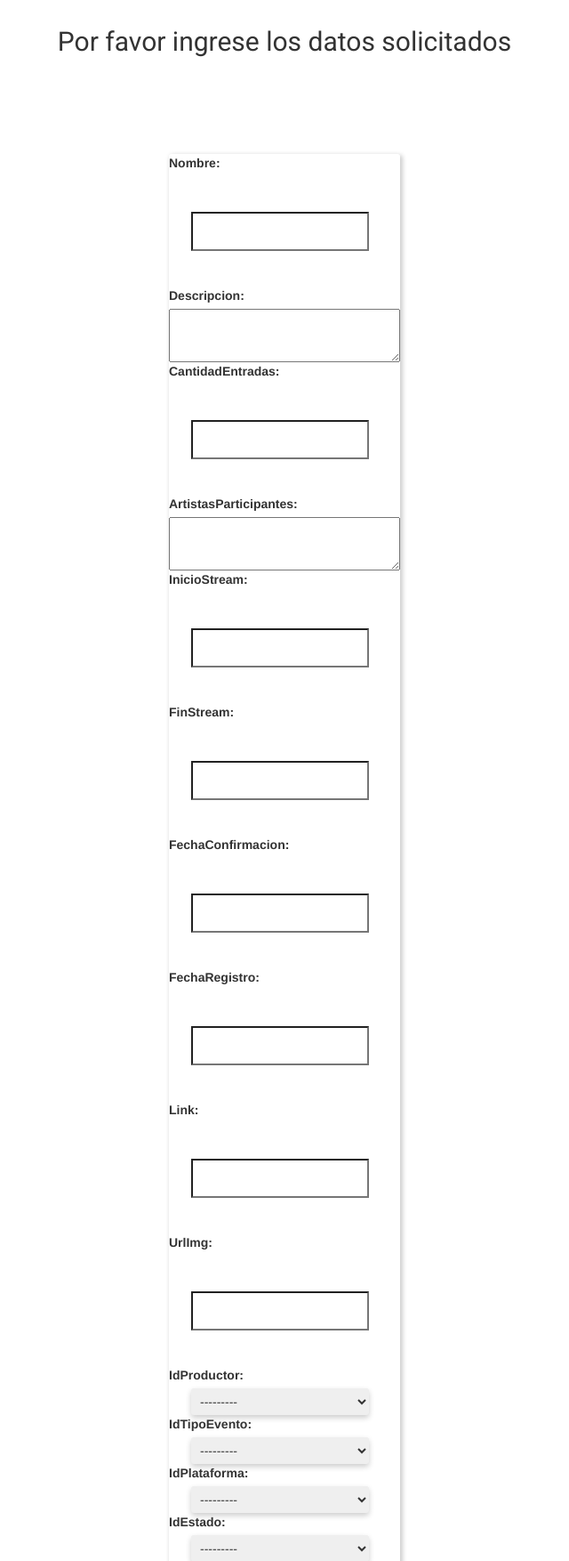
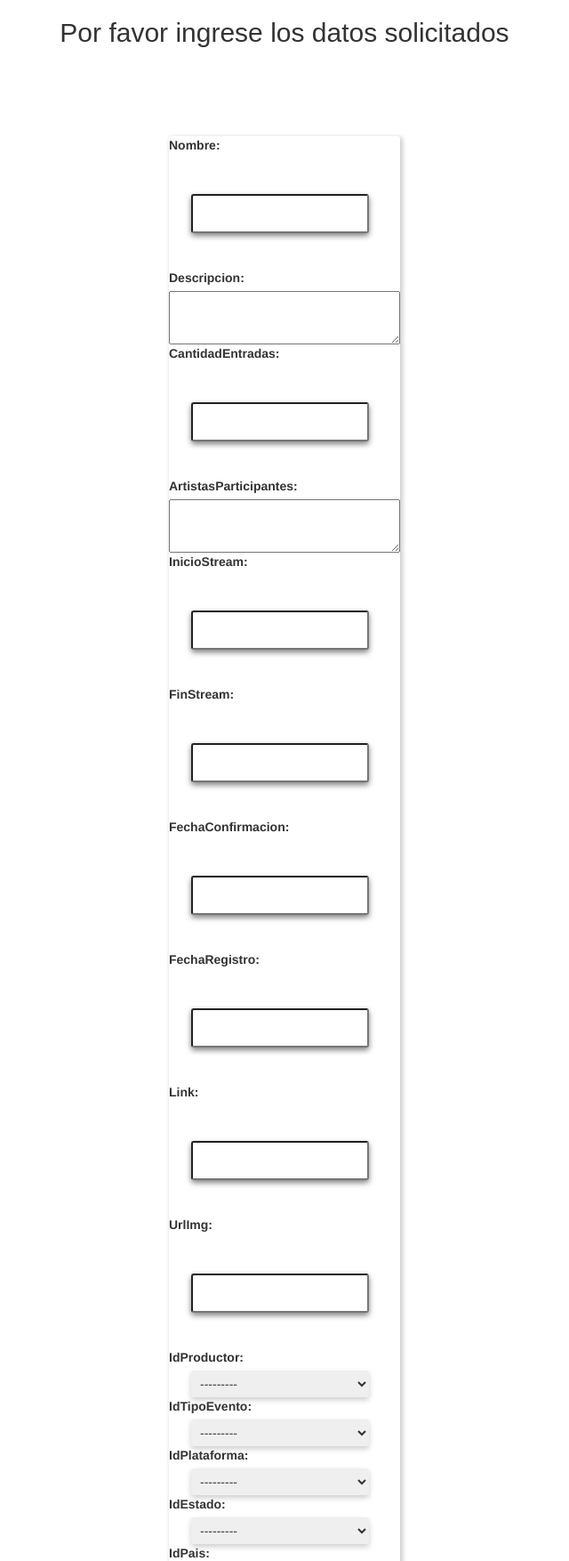
Before and after one commit to TomiGenari/Proyecto-Streaming, a Django app: page / in a window 1280 px wide. Shown: the part 62-1816 px from the top of the page at 89% size, without its empty margins (320-960 px from the left). Run offline with Django 4.2, Linux system fonts and the light colour scheme; data comes from the database, SQL or seed files in the repository; both versions use the stored data as it was after the commit; some libraries are stand-ins or nearby versions.

Commit message:
cambios en html

```diff
--- a/Config/templates/main.html
+++ b/Config/templates/main.html
@@ -57,14 +57,8 @@
   display: block;
   border: round;
   padding: 10px 0;
-  border-bottom: solid 1px color;
-  transition: all 0.3s cubic-bezier(.64,.09,.08,1);
-  background: linear-gradient(to bottom, rgba(255,255,255,0) 96%, color 4%);
-  background-position: -200px 0;
-  background-size: 200px 100%;
-  background-repeat: no-repeat;
-  color: darken(color, 20%);
-
+  border-radius: 3px;
+  box-shadow: 0 3px 6px 0 rgba(0,0,0,0.5);
   }
 
 select{
@@ -89,19 +83,7 @@
   box-shadow: 0 3px 6px 0 rgba(0,0,0,0.2);
 
 }
-h2{
-  font-family: 'Roboto';
-  display: block;
-  border: round;
-  padding: 10px 0;
-  border-bottom: solid 1px color;
-  transition: all 0.3s cubic-bezier(.64,.09,.08,1);
-  background: linear-gradient(to bottom, rgba(105, 51, 51, 0) 96%, color 4%);
-  background-position: -200px 0;
 
-  background-repeat: no-repeat;
-  color: darken(color, 20%);
-}
 .follow {
   width: 42px;
   height: 42px;
@@ -120,7 +102,7 @@
 
 }
 </style>
-    <center><h2>Por favor ingrese los datos solicitados</h2></center>
+    <center><h2 style="font-family: Arial, Helvetica, sans-serif;">Por favor ingrese los datos solicitados</h2></center>
 
       <form action="" method="post">
 
--- a/Config/templates/register.html
+++ b/Config/templates/register.html
@@ -112,7 +112,7 @@
 
     }</style>
 
-<center><h2 style="font-family:'Courier New'">Registro</h2></center>
+<center><h2 style="font-family: Arial, Helvetica, sans-serif;">Registro</h2></center>
 
 <form action="" method="post">
 
```
Also changed, not shown: Config/appStreaming/forms.py (line endings or trailing spaces), Config/db.sqlite3.
